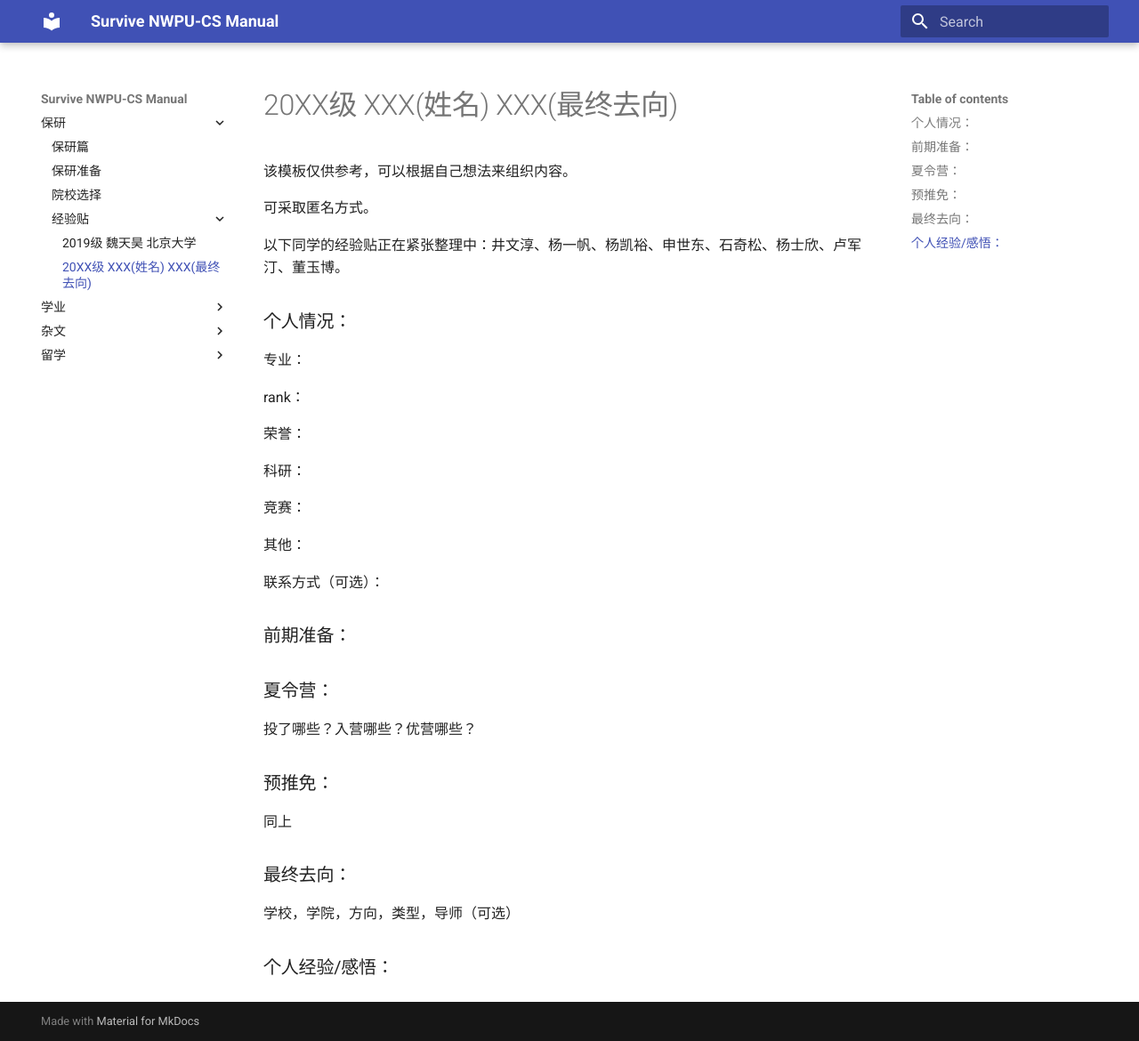
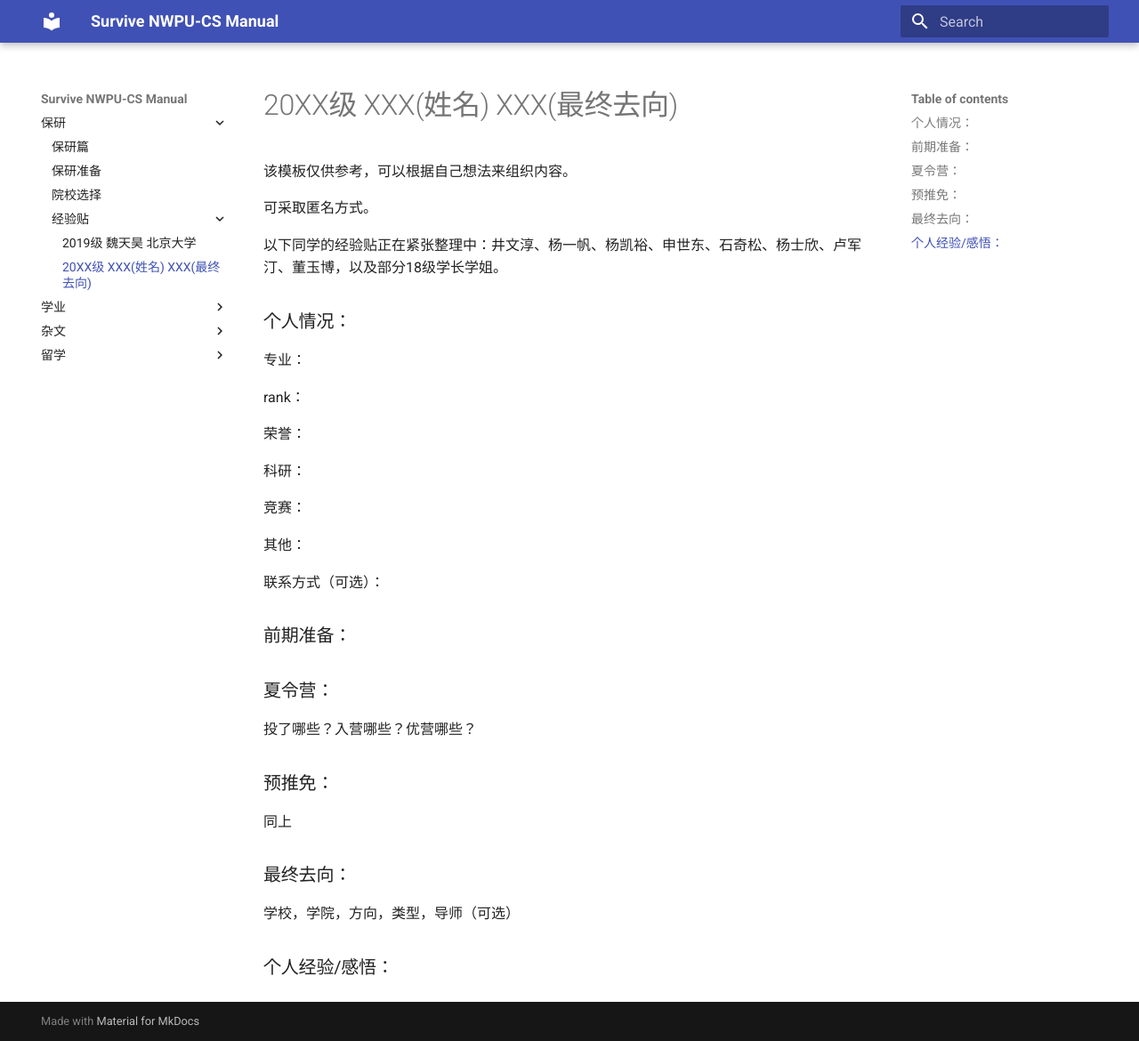
Before and after one commit to npu-cs/SurviveNWPU-CSManual, an MkDocs documentation site: the page built from docs/保研/经验贴/20XX级-XXX(姓名)-XXX(最终去向).md, in a window 1280 px wide and 1170 px high. Shown: the whole window at 89% size. Built offline with MkDocs 1.6.1 and Material for MkDocs 9.7.7, drawn with Linux system fonts in a browser that asks for light colours.

Commit message:
add 学长保研经验贴

```diff
--- a/docs/保研/经验贴/20XX级-XXX(姓名)-XXX(最终去向).md
+++ b/docs/保研/经验贴/20XX级-XXX(姓名)-XXX(最终去向).md
@@ -2,7 +2,7 @@
 
 可采取匿名方式。
 
-以下同学的经验贴正在紧张整理中：井文淳、杨一帆、杨凯裕、申世东、石奇松、杨士欣、卢军汀、董玉博。
+以下同学的经验贴正在紧张整理中：井文淳、杨一帆、杨凯裕、申世东、石奇松、杨士欣、卢军汀、董玉博，以及部分18级学长学姐。
 
 ### 个人情况：
 
```
